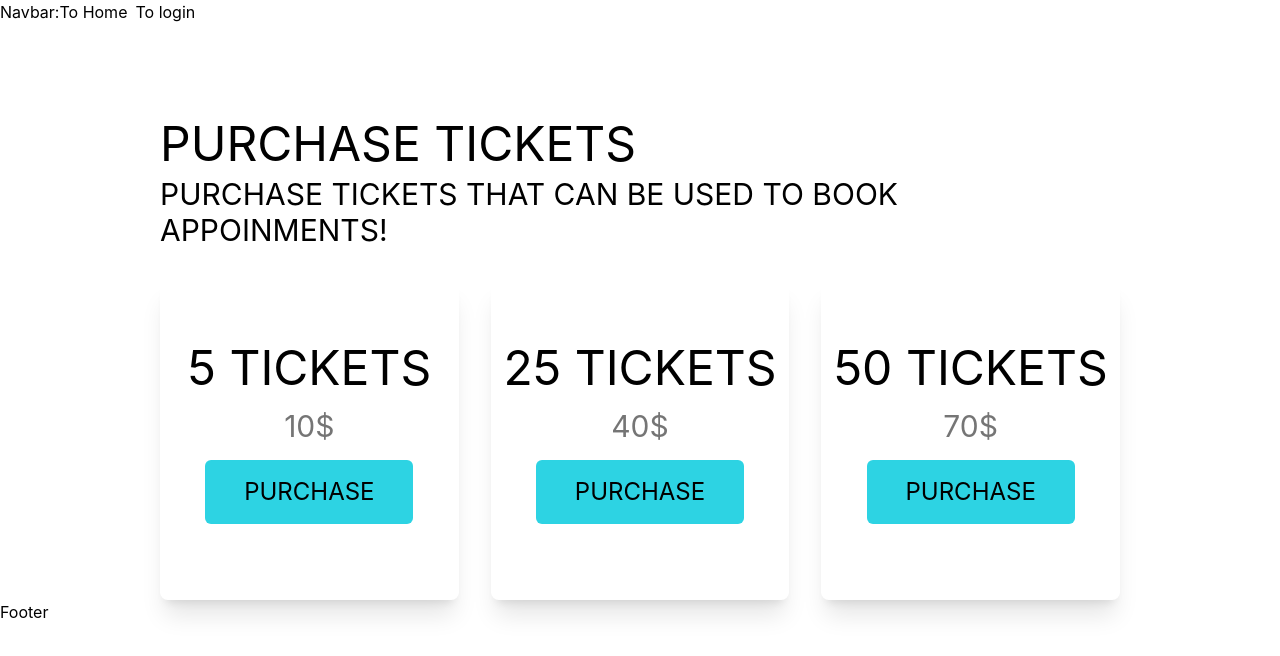
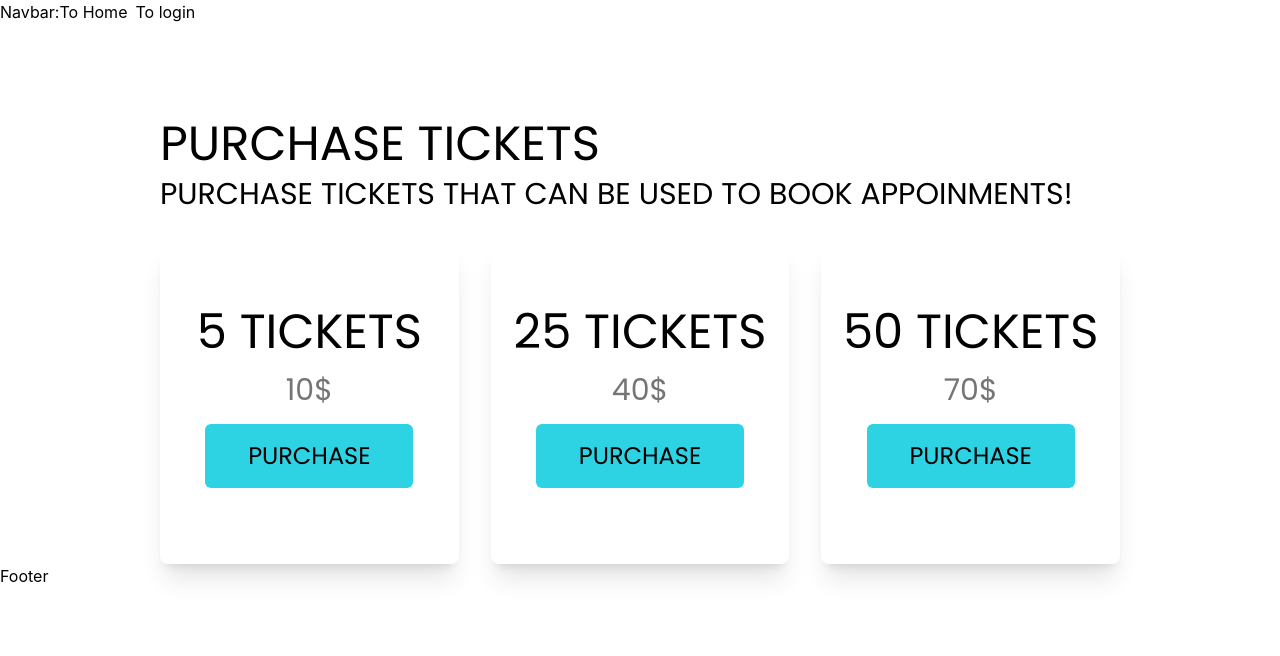
Before and after one commit to Recoded-Spark-Turkey-2022/Unboxed, a React (Create React App) app: page / in a window 1280 px wide. Shown: the top 656 px of the page. Built offline with nearby package versions, Linux system fonts and the light colour scheme.

Commit message:
Style: Correct font family as poppins

```diff
--- a/src/components/ticket/Ticket.jsx
+++ b/src/components/ticket/Ticket.jsx
@@ -4,7 +4,7 @@ import TicketCard from './TicketCard';
 
 function Ticket() {
   return (
-    <div className="flex-col-2 gap-40 px-40 pt-24">
+    <div className="flex-col-2 gap-40 px-40 pt-24 font-[Poppins]">
       <div className="flex-col pb-6">
         <h1 className="text-5xl mb-2">PURCHASE TICKETS</h1>
         <p className="text-3xl mb-2">
```
